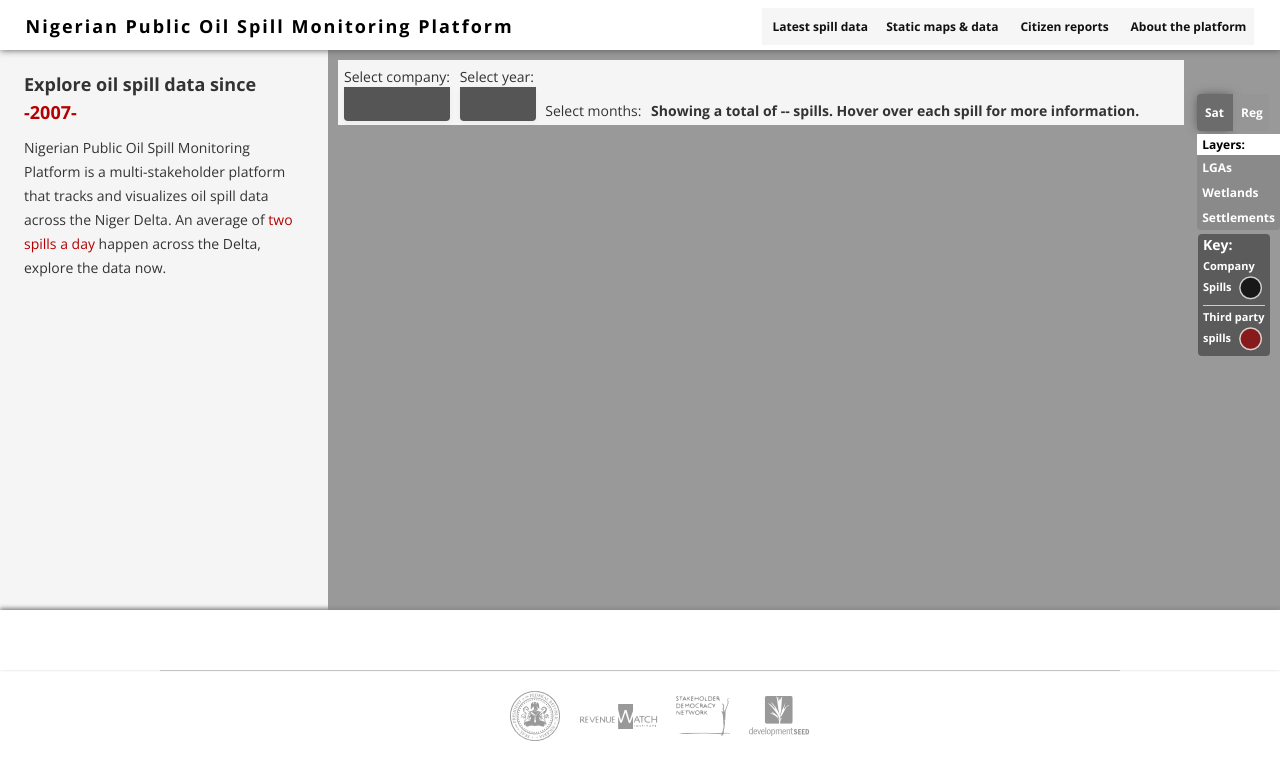
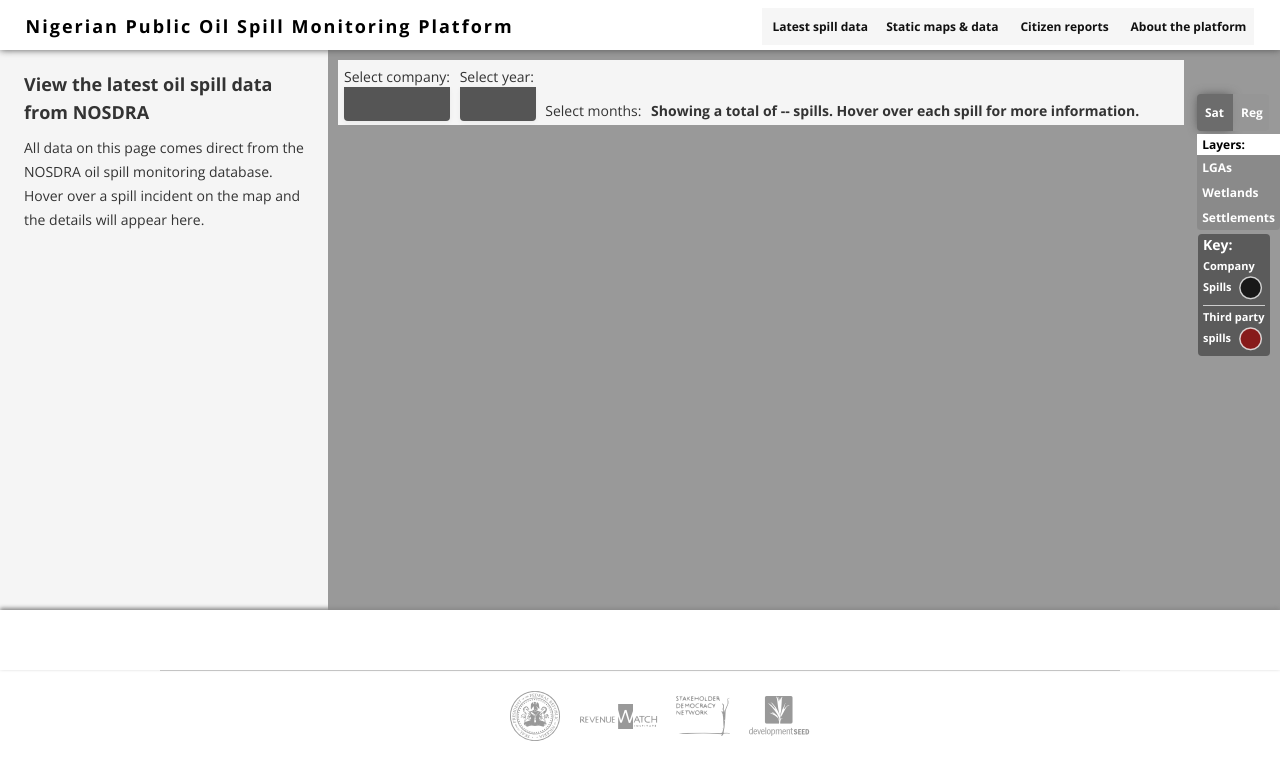
Before and after one commit to sdn4nigeria/monitoring-platform, a Jekyll site: the page built from index.html, in a window 1280 px wide. Shown: the top 780 px of the page. Built offline with Jekyll 4.4.1, drawn with Linux system fonts in a browser that asks for light colours; nearby versions of some CDN libraries; some web fonts are replaced; library files that are not in the unit come from our copies; Markdown is read by kramdown in place of the engine named in the settings.

Commit message:
Update index.html

```diff
--- a/index.html
+++ b/index.html
@@ -7,8 +7,8 @@ class: frontpage
 <div class='intro'>
   <div class=''>
     <div id='intro-text' class='about-text'>
-      <h2>Explore oil spill data since <span class='bignum'>-2007-</span></h2>
-      <p>Nigerian Public Oil Spill Monitoring Platform is a multi-stakeholder platform that tracks and visualizes oil spill data across the Niger Delta. An average of <span class='bignum'>two spills a day</span> happen across the Delta, explore the data now.</p>
+      <h2>View the latest oil spill data from NOSDRA</h2>
+      <p>All data on this page comes direct from the NOSDRA oil spill monitoring database. Hover over a spill incident on the map and the details will appear here.</p>
       <br/>
       <!--p>View <a href='{{site.baseurl}}/about'>stories</a> found in the data, and then find your own stories with our <a href='{{site.baseurl}}/maps'>map browser</a></p-->
       <div id='tooltip'></div>
```
